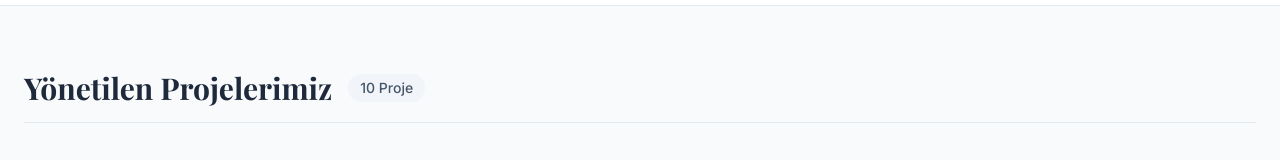
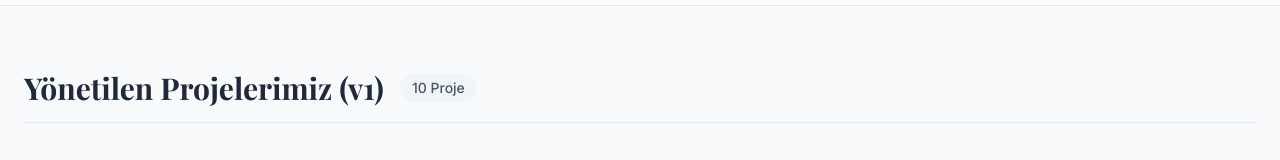
Before and after one commit to expertgrupparkexpert/drselamibalci-com, a Next.js app in the folder apps/web/: page /uzmanlik-alanlari in a window 1280 px wide. Shown: the part 439-599 px from the top of the page. Built offline with nearby package versions, Linux system fonts and the light colour scheme; a web font is replaced by a local one.

Commit message:
debug: add version v1 to title

```diff
--- a/apps/web/src/app/uzmanlik-alanlari/page.tsx
+++ b/apps/web/src/app/uzmanlik-alanlari/page.tsx
@@ -48,7 +48,7 @@ export default async function ExpertisePage() {
                 {/* Managed Projects List */}
                 <section className="space-y-10">
                     <div className="flex items-center gap-4 border-b border-slate-200 pb-4">
-                        <h2 className="text-3xl font-bold text-slate-800 font-serif">Yönetilen Projelerimiz</h2>
+                        <h2 className="text-3xl font-bold text-slate-800 font-serif">Yönetilen Projelerimiz (v1)</h2>
                         <span className="px-3 py-1 bg-slate-100 text-slate-600 rounded-full text-sm font-medium">
                             {projects.length} Proje
                         </span>
```
